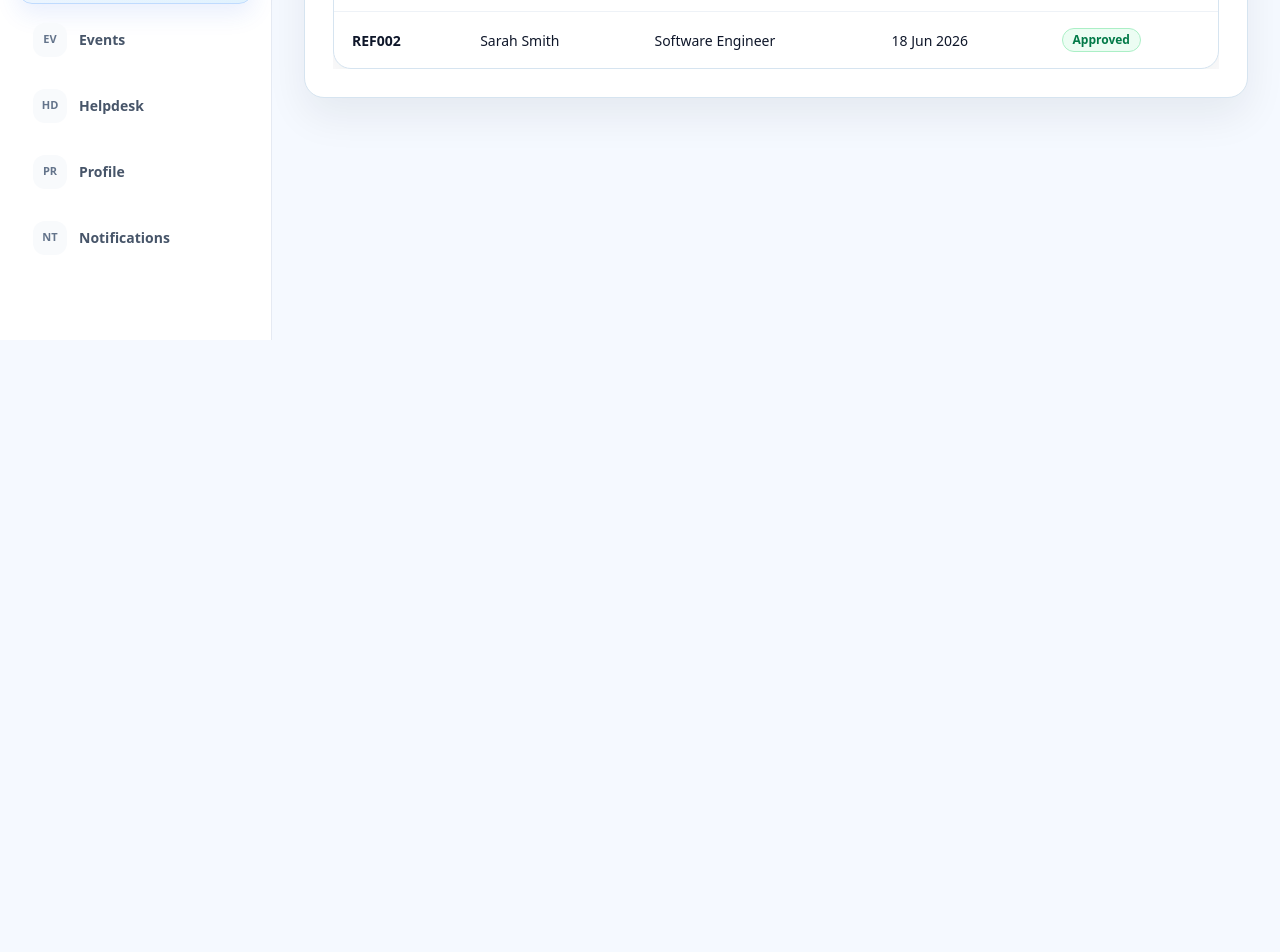
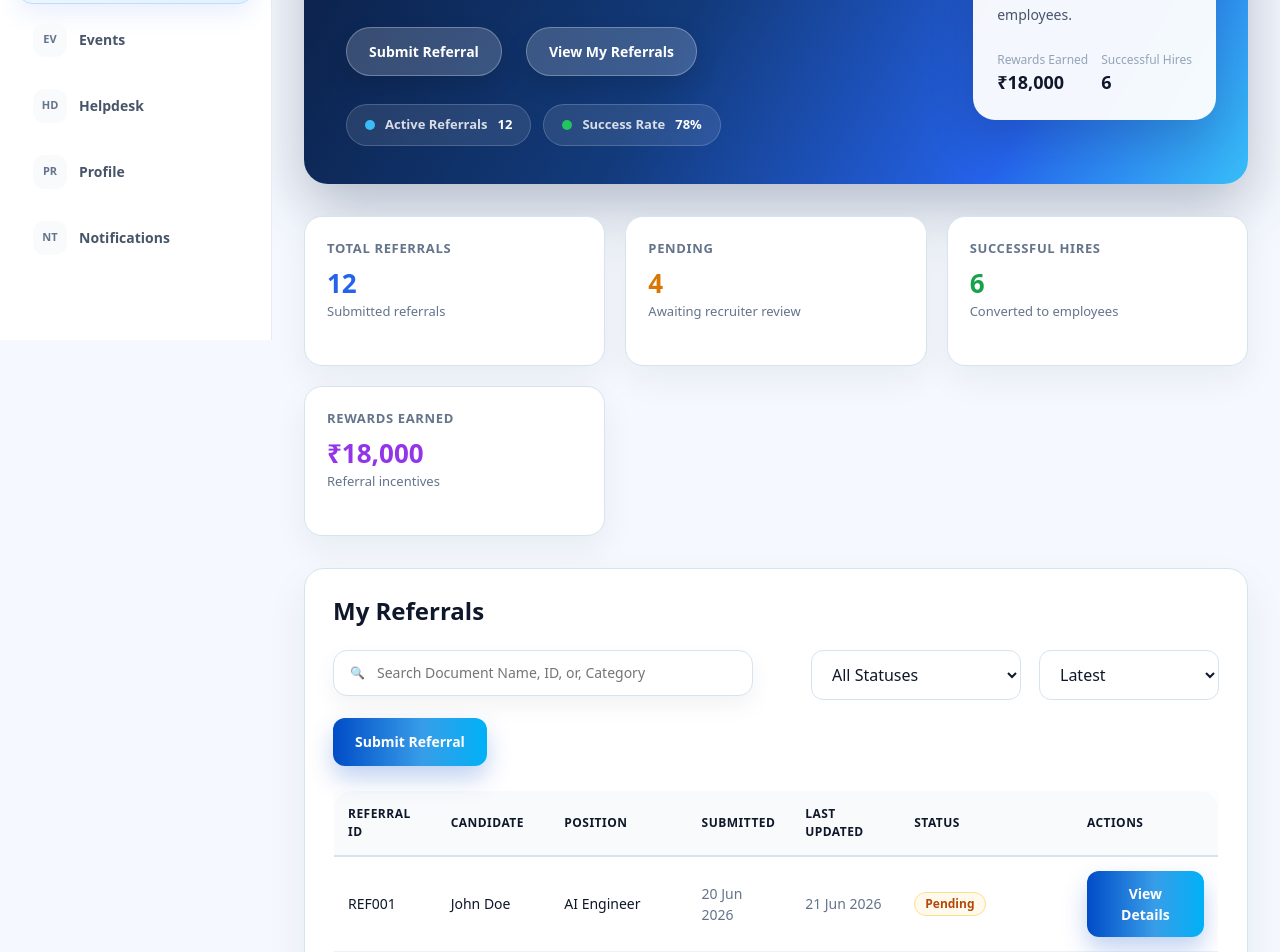
Before and after one commit to yashaswini-cyber/palc-alumni-portal, a React (Vite) app in the folder palc-alumni-portal/: page /referrals in a window 1280 px wide. Shown: the part 460-1412 px from the top of the page. Before the commit the page ends 800 px from the top, so only its background shows below. Built offline with nearby package versions, Linux system fonts and the light colour scheme.

Commit message:
Started working on Referrals page. Completed phase 1 and 2.

```diff
--- a/palc-alumni-portal/src/modules/referrals/ReferralsPage.tsx
+++ b/palc-alumni-portal/src/modules/referrals/ReferralsPage.tsx
@@ -1,66 +1,209 @@
+import { useMemo, useRef, useState } from "react";
+import HeroBanner from "../../shared/components/HeroBanner";
+import StatsCard from "../../shared/components/StatsCard";
+import PrimaryButton from "../../shared/components/PrimaryButton";
 import PageHeader from "../../shared/components/PageHeader";
 import SectionCard from "../../shared/components/SectionCard";
 import StatusBadge from "../../shared/components/StatusBadge";
+import SearchBar from "../../shared/components/SearchBar";
+import { COLORS } from "../../shared/theme/colors";
 
-const referrals = [
-  {
-    id: "REF001",
-    candidate: "John Doe",
-    position: "AI Engineer",
-    date: "20 Jun 2026",
-    status: "Pending",
-  },
-  {
-    id: "REF002",
-    candidate: "Sarah Smith",
-    position: "Software Engineer",
-    date: "18 Jun 2026",
-    status: "Approved",
-  },
+const initialReferrals = [
+  { id: "REF001", candidate: "John Doe", position: "AI Engineer", date: "20 Jun 2026", updated: "21 Jun 2026", status: "Pending" },
+  { id: "REF002", candidate: "Sarah Smith", position: "Software Engineer", date: "18 Jun 2026", updated: "20 Jun 2026", status: "Approved" },
+  { id: "REF003", candidate: "Rahul Sharma", position: "Frontend Developer", date: "15 Jun 2026", updated: "19 Jun 2026", status: "Interview Scheduled" }
 ];
 
+const referralStats = {
+  total: initialReferrals.length,
+  pending: initialReferrals.filter((r) => r.status === "Pending").length,
+  approved: initialReferrals.filter((r) => r.status === "Approved").length,
+  rewards: "₹12,500",
+};
+
 export default function ReferralsPage() {
+  const [referrals, setReferrals] = useState(initialReferrals);
+  const [searchText, setSearchText] = useState("");
+  const [selectedStatus, setSelectedStatus] = useState("All Statuses");
+  const [sortBy, setSortBy] = useState("Latest");
+  const [selectedReferral, setSelectedReferral] = useState<typeof initialReferrals[number] | null>(null);
+  const [detailsOpen, setDetailsOpen] = useState(false);
+
+  const referralsSectionRef = useRef<HTMLDivElement>(null);
+  const scrollToReferrals = () => {
+    referralsSectionRef.current?.scrollIntoView({ behavior: "smooth", block: "start" });
+  };
+
+  const openReferralForm = () => {
+    // Logic implementation placeholder
+  };
+
+  const openReferralDetails = (referral: typeof initialReferrals[number]) => {
+    setSelectedReferral(referral);
+    setDetailsOpen(true);
+  };
+
+  const filteredReferrals = useMemo(() => {
+    let data = referrals.filter(referral => {
+      const search = searchText.toLowerCase();
+      const matchesSearch = referral.id.toLowerCase().includes(search) ||
+                            referral.candidate.toLowerCase().includes(search) ||
+                            referral.position.toLowerCase().includes(search);
+      const matchesStatus = selectedStatus === "All Statuses" || referral.status === selectedStatus;
+      return matchesSearch && matchesStatus;
+    });
+
+    if (sortBy === "Candidate") {
+      data.sort((a, b) => a.candidate.localeCompare(b.candidate));
+    } else if (sortBy === "Oldest") {
+      data.reverse();
+    }
+
+    return data;
+  }, [referrals, searchText, selectedStatus, sortBy]);
+
   return (
     <div style={{ display: "flex", flexDirection: "column", gap: "32px" }}>
       <PageHeader
-        title="Referral Program"
-        subtitle="Refer talented professionals and track referral progress."
+        title="Referral Management"
+        subtitle="Manage and track your candidate referrals."
       />
 
+      <HeroBanner
+        badge="Talent Referral Program"
+        title="Help Build the Future of PalC"
+        subtitle="Refer skilled professionals from your network, monitor every referral throughout the hiring process, and earn rewards for successful hires."
+        actions={[
+          {
+            title: "Submit Referral",
+            onClick: openReferralForm,
+          },
+          {
+            title: "View My Referrals",
+            onClick: scrollToReferrals,
+          },
+        ]}
+        pills={[
+          {
+            title: "Active Referrals",
+            value: "12",
+            color: "#38BDF8",
+          },
+          {
+            title: "Success Rate",
+            value: "78%",
+            color: "#22C55E",
+          },
+        ]}
+        summaryCard={
+          <>
+            <div style={{ fontSize: "14px", color: "#64748B", fontWeight: 600 }}>
+              Referral Success Rate
+            </div>
+
+            <div style={{ fontSize: "44px", fontWeight: 800, color: "#2563EB", marginTop: "8px" }}>
+              78%
+            </div>
+
+            <div style={{ marginTop: "14px", fontSize: "14px", color: "#475569", lineHeight: 1.6 }}>
+              Successful referrals converted into PalC employees.
+            </div>
+
+            <div style={{ marginTop: "24px", display: "flex", justifyContent: "space-between" }}>
+              <div>
+                <div style={{ fontSize: "12px", color: "#94A3B8" }}>Rewards Earned</div>
+                <div style={{ fontSize: "18px", fontWeight: 700 }}>₹18,000</div>
+              </div>
+
+              <div>
+                <div style={{ fontSize: "12px", color: "#94A3B8" }}>Successful Hires</div>
+                <div style={{ fontSize: "18px", fontWeight: 700 }}>6</div>
+              </div>
+            </div>
+          </>
+        }
+      />
+
+      {/* Stats Cards */}
+      <div style={{ display: "grid", gridTemplateColumns: "repeat(auto-fit,minmax(240px,1fr))", gap: "20px" }}>
+        <StatsCard title="Total Referrals" value="12" subtitle="Submitted referrals" accentColor="#2563EB" />
+        <StatsCard title="Pending" value="4" subtitle="Awaiting recruiter review" accentColor="#D97706" />
+        <StatsCard title="Successful Hires" value="6" subtitle="Converted to employees" accentColor="#16A34A" />
+        <StatsCard title="Rewards Earned" value="₹18,000" subtitle="Referral incentives" accentColor="#9333EA" />
+      </div>
+
+      <div ref={referralsSectionRef}>
         <SectionCard title="My Referrals">
-        <div style={{ marginBottom: "20px" }}>
-          <button>Submit New Referral</button>
+          <div style={{ display: "flex", gap: "18px", flexWrap: "wrap", marginBottom: "24px" }}>
+            <div style={{ flex: 1, minWidth: "320px" }}>
+              <SearchBar value={searchText} onChange={(e) => setSearchText(e.target.value)} />
+            </div>
+
+            <select value={selectedStatus} onChange={(e) => setSelectedStatus(e.target.value)} style={{ padding: "12px 16px", borderRadius: "12px", border: `1px solid ${COLORS.border}`, minWidth: "210px", background: COLORS.surface, color: COLORS.text }}>
+              <option>All Statuses</option>
+              <option>Pending</option>
+              <option>Interview Scheduled</option>
+              <option>Approved</option>
+              <option>Rejected</option>
+              <option>Hired</option>
+            </select>
+
+            <select value={sortBy} onChange={(e) => setSortBy(e.target.value)} style={{ padding: "12px 16px", borderRadius: "12px", border: `1px solid ${COLORS.border}`, minWidth: "180px", background: COLORS.surface, color: COLORS.text }}>
+              <option>Latest</option>
+              <option>Oldest</option>
+              <option>Candidate</option>
+            </select>
+
+            <PrimaryButton onClick={openReferralForm}>
+              Submit Referral
+            </PrimaryButton>
           </div>
 
           <div style={{ overflowX: "auto" }}>
-          <table>
+            <table style={{ width: "100%", borderCollapse: "collapse" }}>
               <thead>
-              <tr>
-                <th>ID</th>
-                <th>Candidate</th>
-                <th>Position</th>
-                <th>Date</th>
-                <th>Status</th>
+                <tr style={{ borderBottom: `2px solid ${COLORS.border}` }}>
+                  <th style={{ padding: "14px", textAlign: "left", color: COLORS.text }}>Referral ID</th>
+                  <th style={{ padding: "14px", textAlign: "left", color: COLORS.text }}>Candidate</th>
+                  <th style={{ padding: "14px", textAlign: "left", color: COLORS.text }}>Position</th>
+                  <th style={{ padding: "14px", textAlign: "left", color: COLORS.text }}>Submitted</th>
+                  <th style={{ padding: "14px", textAlign: "left", color: COLORS.text }}>Last Updated</th>
+                  <th style={{ padding: "14px", textAlign: "left", color: COLORS.text }}>Status</th>
+                  <th style={{ padding: "14px", textAlign: "left", color: COLORS.text }}>Actions</th>
                 </tr>
               </thead>
 
               <tbody>
-              {referrals.map((referral) => (
-                <tr key={referral.id}>
-                  <td style={{ fontWeight: 800 }}>{referral.id}</td>
-                  <td>{referral.candidate}</td>
-                  <td>{referral.position}</td>
-                  <td>{referral.date}</td>
-
-                  <td>
+                {filteredReferrals.length === 0 ? (
+                  <tr>
+                    <td colSpan={7} style={{ padding: "48px", textAlign: "center", color: COLORS.textSecondary }}>
+                      No referrals found.
+                    </td>
+                  </tr>
+                ) : (
+                  filteredReferrals.map((referral) => (
+                    <tr key={referral.id} style={{ borderBottom: `1px solid ${COLORS.border}` }}>
+                      <td style={{ padding: "14px", color: COLORS.text }}>{referral.id}</td>
+                      <td style={{ padding: "14px", color: COLORS.text, fontWeight: 500 }}>{referral.candidate}</td>
+                      <td style={{ padding: "14px", color: COLORS.text }}>{referral.position}</td>
+                      <td style={{ padding: "14px", color: COLORS.textSecondary }}>{referral.date}</td>
+                      <td style={{ padding: "14px", color: COLORS.textSecondary }}>{referral.updated}</td>
+                      <td style={{ padding: "14px" }}>
                         <StatusBadge status={referral.status} />
                       </td>
+                      <td style={{ padding: "14px" }}>
+                        <PrimaryButton onClick={() => openReferralDetails(referral)}>
+                          View Details
+                        </PrimaryButton>
+                      </td>
                     </tr>
-              ))}
+                  ))
+                )}
               </tbody>
             </table>
           </div>
         </SectionCard>
       </div>
+    </div>
   );
 }
```
Lines whose indentation alone changed are shown as unchanged.
